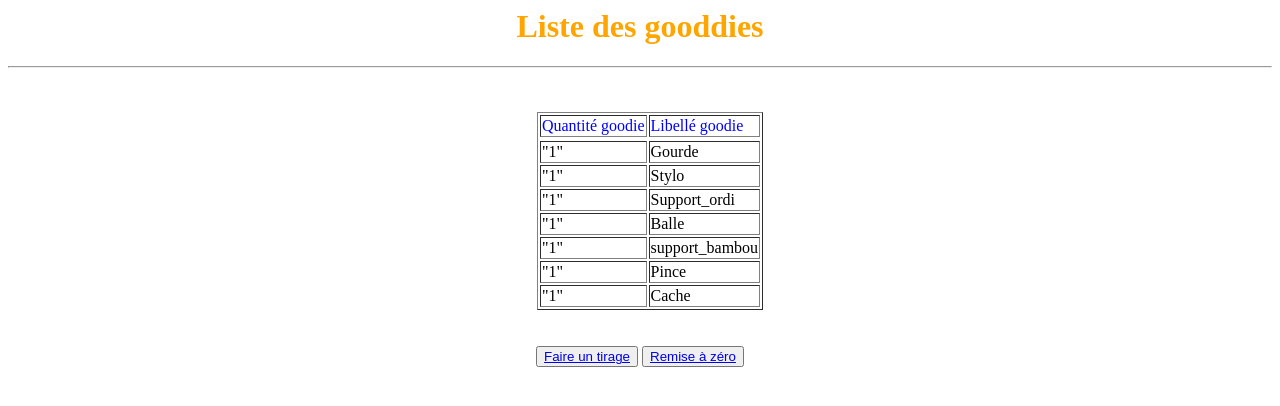
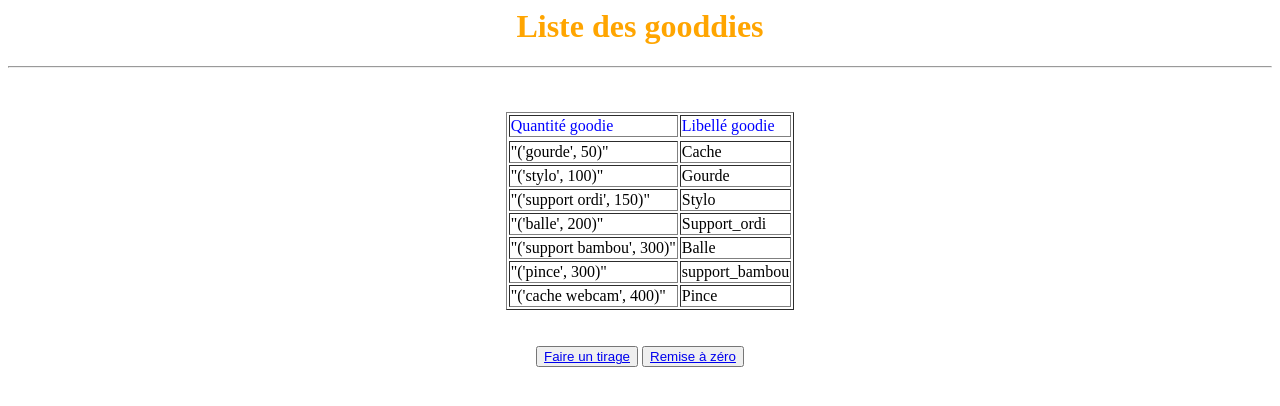
Before and after one commit to IbtihelTOUKABRI/NumSpot, a Flask app: page /raz in a window 1280 px wide. Shown: the top 406 px of the page. Run offline with Flask 2, Linux system fonts and the light colour scheme.

Commit message:
modifier app.py et liste_goodies.html

```diff
--- a/app.py
+++ b/app.py
@@ -1,123 +1,62 @@
-""""""""""""""""""""""""""""""""""""""""""""""""""""""""""""""""""""""""""""""
-## Module name : app.py
-## Author :      ITO
-## Description : Distribution des goodies
-##
-## History :     Date         | By  | Modification
-##               07/03/2023   | ITO | Init version
-##               08/03/2023   | ITO | Changer le log dans la sortie standard , modifier la path de la BD
-##               08/03/2023   | ITO | Changer la BD par un dict
-""""""""""""""""""""""""""""""""""""""""""""""""""""""""""""""""""""""""""""""
-
-import sqlite3
 from datetime import datetime
-from flask import *
+from flask import Flask, render_template
 import random
 
-#####################
+stock_init = {
+    'gourde': 50,
+    'stylo': 100,
+    'support ordi': 150,
+    'balle': 200,
+    'support bambou': 300,
+    'pince': 300,
+    'cache webcam': 400
+    }
 
+stock = stock_init.copy()
+goodies_p = [i/sum(stock.values()) for i in list(stock.values())]
 
 app = Flask(__name__)
 
-stock = {
-    'gourde': 1,
-    'stylo': 1,
-    'support_ordi': 1,
-    'balle': 1,
-    'support_bambou': 1,
-    'pince': 1,
-    'cache': 1 }
-
-
 @app.route("/")
-def list_goodies ():
-
-    try:
-
-        print(stock)
-
-        return render_template("list_goodies.html",goodies=stock)
-
-    except Exception as e:
-        print('erreur listing goodies')
-        print(e)
-
-        return "erreur listing goodies"
+def list_goodies():
+    global stock
+    return render_template("list_goodies.html", goodies=list(stock.values()))
 
 ###############################################
 ## New Tirage
 ###############################################
 @app.route("/tirage", methods =['POST','GET'])
 def tirage ():
+    global stock
+    global goodies_p
+    if sum(stock.values()) > 0:
+        item = random.choices(list(stock.keys()), goodies_p)[0]
+        stock[item] -= 1
 
-    try:
+        if stock[item] == 0:
+            # recalcul des probas avec le stock restant
+            # on ajoute 1 au dénominateur pour éviter un /0 quand le dernier item est pioché
+            goodies_p = [i/(sum(stock.values())+1) for i in list(stock.values())]
 
+        print(f'{stock}')
+        return render_template("tirage.html", article=item)
 
-        print("debut tirage")
+    else:
+        print(f'Stock is empty !')
+        return render_template("tirage.html", article='Vide !')
 
-
-        goodies_p = [i/sum(stock.values()) for i in list(stock.values())]
-
-        print(f'goodies_p: {goodies_p}')
-
-
-
-        while sum(stock.values()) > 0:
-
-            print(f'sum(stock.values(): {sum(stock.values())}')
-
-
-            item = random.choices(list(stock.keys()), goodies_p)[0]
-
-            print(f'item: {item}')
-
-
-            stock[item] -= 1
-            if stock[item] == 0:
-                # recalcul des probas avec le stock restant
-                # on ajoute 1 au dénominateur pour éviter un /0 quand le stock est vide
-                goodies_p = [i/(sum(stock.values())+1) for i in list(stock.values())]
-                print(f'probas: {goodies_p}')
-                print(f'tirage item: {item}, stock restant: {stock}, total: {sum(stock.values())}')
-                if(sum(stock.values()) > 0):
-                    return render_template("tirage.html",article=item)
-                else:
-
-                    return render_template("list_goodies.html",goodies=stock)
-
-    except Exception as e:
-        print("erreur tirage")
-
-        print(e)
-
-        return "erreur Tirage"
 
 ###############################################
 ## Remise à zéro
 ###############################################
 @app.route("/raz", methods =['POST','GET'])
 def raz ():
+    global stock
+    global stock_init
 
-    try:
-        stock = {
-            'gourde': 1,
-            'stylo': 1,
-            'support_ordi': 1,
-            'balle': 1,
-            'support_bambou': 1,
-            'pince': 1,
-            'cache': 1 }
+    stock = stock_init.copy()
 
-        print(stock)
-        print("raz OK")
-
-        return render_template("list_goodies.html",goodies=stock)
-    except Exception as e:
-        print("erreur Remise à zero")
-
-        print(e)
-
-        return "erreur Remise à zero"
+    return render_template("list_goodies.html", goodies=list(stock.items()))
 
 if __name__ == '__main__':
-    app.run(host='0.0.0.0', port=8080, debug=False)
+     app.run(host='0.0.0.0', port=8080, debug=True)
--- a/templates/list_goodies.html
+++ b/templates/list_goodies.html
@@ -33,40 +33,42 @@
 <tr>
 
 
+              <tr>
+                       <td>"{{ goodies[0]}}"</td>
+                     <td>Cache</td>
+                 </tr>
+
                         <tr>
-                            <td>"{{ goodies['gourde']}}"</td>
+                            <td>"{{ goodies[1]}}"</td>
                             <td>Gourde</td>
                         </tr>
 
                         <tr>
-                            <td>"{{ goodies['stylo']}}"</td>
+                            <td>"{{ goodies[2]}}"</td>
                             <td>Stylo</td>
                         </tr>
 
                         <tr>
-                            <td>"{{ goodies['support_ordi']}}"</td>
+                            <td>"{{ goodies[3]}}"</td>
                             <td>Support_ordi</td>
                         </tr>
 
                         <tr>
-                            <td>"{{ goodies['balle']}}"</td>
+                            <td>"{{ goodies[4]}}"</td>
                             <td>Balle</td>
                         </tr>
 
                         <tr>
-                            <td>"{{ goodies['support_bambou']}}"</td>
+                            <td>"{{ goodies[5]}}"</td>
                             <td>support_bambou</td>
                         </tr>
 
                         <tr>
-                            <td>"{{ goodies['pince']}}"</td>
+                            <td>"{{ goodies[6]}}"</td>
                             <td>Pince</td>
                         </tr>
 
-                        <tr>
-                            <td>"{{ goodies['cache']}}"</td>
-                            <td>Cache</td>
-                        </tr>
+
 
 
 
```
Also changed, not shown: templates/tirage.html (+3 -4 lines).
